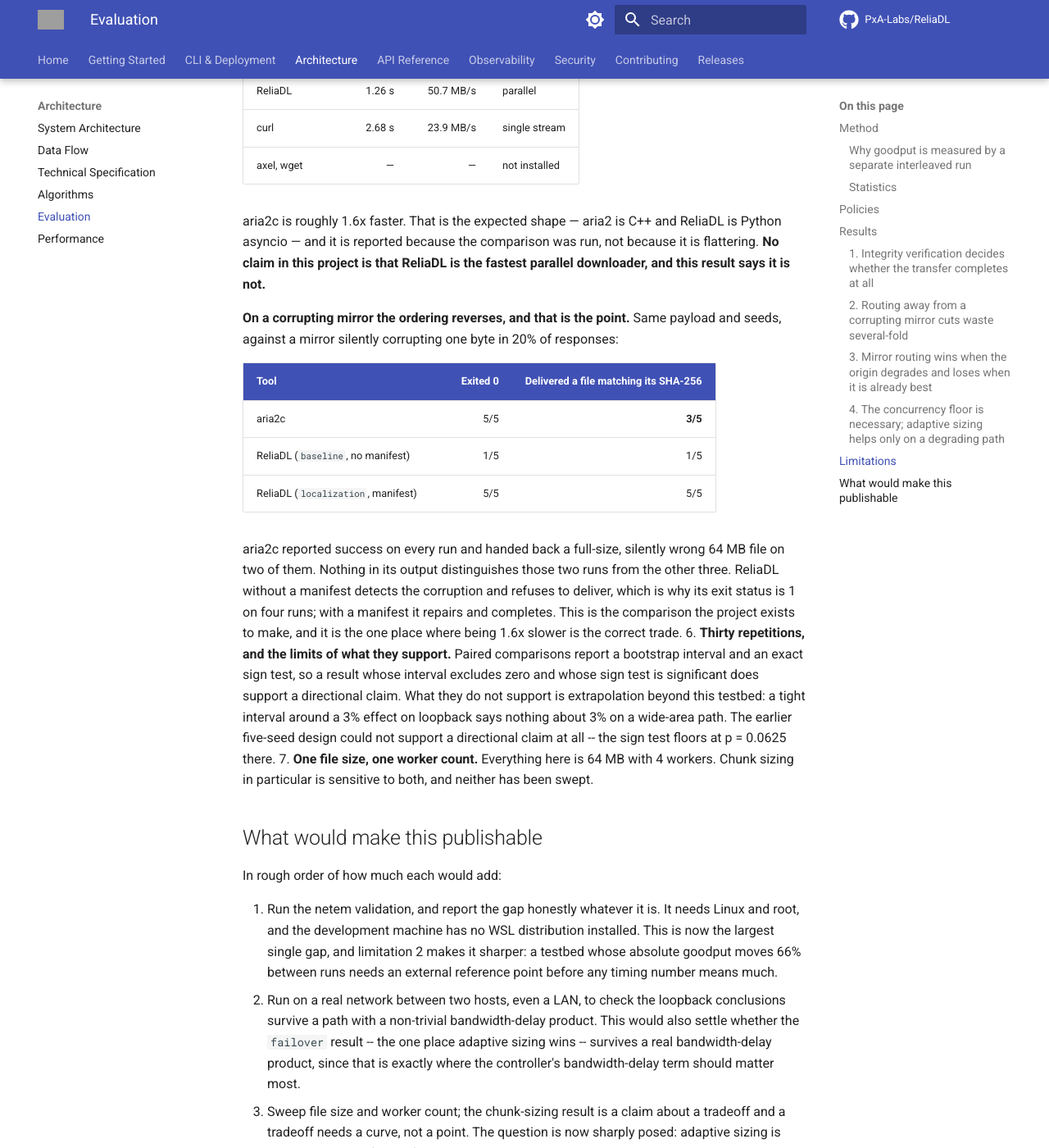
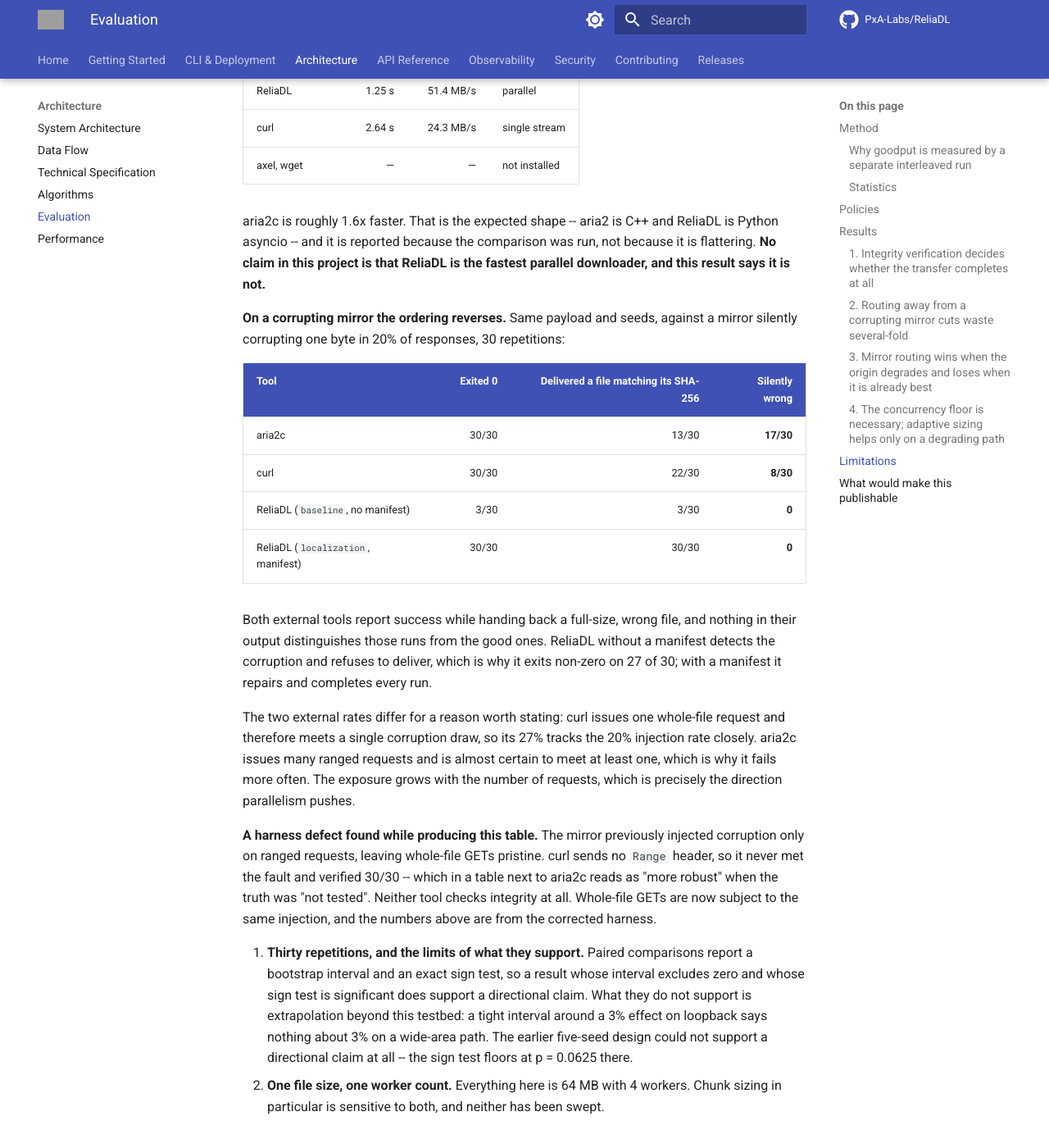
Before and after one commit to PxA-Labs/ReliaDL, an MkDocs documentation site: the page built from docs/EVALUATION.md, in a window 1280 px wide and 1400 px high, scrolled down 7679 px. Shown: the whole window at 82% size. Built offline with MkDocs 1.6.1 and Material for MkDocs 9.7.7, drawn with Linux system fonts in a browser that asks for light colours; comment, search, counter and statistics services are not loaded; the version menu is left out; some of the changed text lies outside the part shown; grey boxes are pictures that could not be loaded.

Commit message:
bench: inject corruption on whole-file GETs, and re-baseline at 30 reps
The mirror corrupted ranged responses only. A single-stream tool sends no
Range header, so it never met the fault: curl verified 30 of 30 on the
corrupting scenario and sat in a table next to aria2c, which failed half
its runs. That reads as "curl is more robust" when the truth is "curl was
not tested" -- neither tool checks integrity at all, and publishing it
would have been misleading in the project's own favour.

Whole-file GETs now draw from the same keyed source as the ranged path,
keyed on offset 0 and a whole-file request counter so a retry is not
doomed forever.

With that fixed, over 30 repetitions against a mirror corrupting one byte
in 20% of responses:

  aria2c   exited 0 on 30/30, delivered a correct file on 13/30
  curl     exited 0 on 30/30, delivered a correct file on 22/30
  reliadl  exited 0 on  3/30, delivered a correct file on  3/30

Both external tools report success while returning a full-size wrong
file. The rates differ for a reason worth keeping: curl issues one
request and meets one corruption draw, so its 27% tracks the 20%
injection rate; aria2c issues many ranged requests and is almost certain
to meet at least one. Exposure grows with request count, which is the
direction parallelism pushes.

Clean-path baselines also re-run at 30 repetitions: aria2c 82.9 MB/s,
ReliaDL 51.4, curl 24.3. aria2c remains roughly 1.6x faster and that
remains reported as measured.

```diff
--- a/docs/EVALUATION.md
+++ b/docs/EVALUATION.md
@@ -296,36 +296,52 @@
    file. Left at their defaults they would make aria2 look far worse than it is.
 
    **On a clean path, aria2c is substantially faster than ReliaDL** (64 MB,
-   4 workers, 5 seeds):
+   4 workers, 30 repetitions):
 
    | Tool | Median | Goodput | |
    | :--- | ---: | ---: | :--- |
-   | aria2c | 0.80 s | **79.8 MB/s** | parallel |
-   | ReliaDL | 1.26 s | 50.7 MB/s | parallel |
-   | curl | 2.68 s | 23.9 MB/s | single stream |
+   | aria2c | 0.78 s | **82.9 MB/s** | parallel |
+   | ReliaDL | 1.25 s | 51.4 MB/s | parallel |
+   | curl | 2.64 s | 24.3 MB/s | single stream |
    | axel, wget | — | — | not installed |
 
-   aria2c is roughly 1.6x faster. That is the expected shape — aria2 is C++ and
-   ReliaDL is Python asyncio — and it is reported because the comparison was run,
-   not because it is flattering. **No claim in this project is that ReliaDL is
-   the fastest parallel downloader, and this result says it is not.**
+   aria2c is roughly 1.6x faster. That is the expected shape -- aria2 is C++ and
+   ReliaDL is Python asyncio -- and it is reported because the comparison was
+   run, not because it is flattering. **No claim in this project is that ReliaDL
+   is the fastest parallel downloader, and this result says it is not.**
 
-   **On a corrupting mirror the ordering reverses, and that is the point.** Same
-   payload and seeds, against a mirror silently corrupting one byte in 20% of
-   responses:
+   **On a corrupting mirror the ordering reverses.** Same payload and seeds,
+   against a mirror silently corrupting one byte in 20% of responses, 30
+   repetitions:
 
-   | Tool | Exited 0 | Delivered a file matching its SHA-256 |
-   | :--- | ---: | ---: |
-   | aria2c | 5/5 | **3/5** |
-   | ReliaDL (`baseline`, no manifest) | 1/5 | 1/5 |
-   | ReliaDL (`localization`, manifest) | 5/5 | 5/5 |
+   | Tool | Exited 0 | Delivered a file matching its SHA-256 | Silently wrong |
+   | :--- | ---: | ---: | ---: |
+   | aria2c | 30/30 | 13/30 | **17/30** |
+   | curl | 30/30 | 22/30 | **8/30** |
+   | ReliaDL (`baseline`, no manifest) | 3/30 | 3/30 | **0** |
+   | ReliaDL (`localization`, manifest) | 30/30 | 30/30 | **0** |
 
-   aria2c reported success on every run and handed back a full-size, silently
-   wrong 64 MB file on two of them. Nothing in its output distinguishes those two
-   runs from the other three. ReliaDL without a manifest detects the corruption
-   and refuses to deliver, which is why its exit status is 1 on four runs; with a
-   manifest it repairs and completes. This is the comparison the project exists
-   to make, and it is the one place where being 1.6x slower is the correct trade.
+   Both external tools report success while handing back a full-size, wrong
+   file, and nothing in their output distinguishes those runs from the good
+   ones. ReliaDL without a manifest detects the corruption and refuses to
+   deliver, which is why it exits non-zero on 27 of 30; with a manifest it
+   repairs and completes every run.
+
+   The two external rates differ for a reason worth stating: curl issues one
+   whole-file request and therefore meets a single corruption draw, so its 27%
+   tracks the 20% injection rate closely. aria2c issues many ranged requests and
+   is almost certain to meet at least one, which is why it fails more often. The
+   exposure grows with the number of requests, which is precisely the direction
+   parallelism pushes.
+
+   **A harness defect found while producing this table.** The mirror previously
+   injected corruption only on ranged requests, leaving whole-file GETs
+   pristine. curl sends no `Range` header, so it never met the fault and
+   verified 30/30 -- which in a table next to aria2c reads as "more robust" when
+   the truth was "not tested". Neither tool checks integrity at all. Whole-file
+   GETs are now subject to the same injection, and the numbers above are from
+   the corrected harness.
+
 6. **Thirty repetitions, and the limits of what they support.** Paired
    comparisons report a bootstrap interval and an exact sign test, so a result
    whose interval excludes zero and whose sign test is significant does support a
```
Also changed, not shown: 3 other files.
